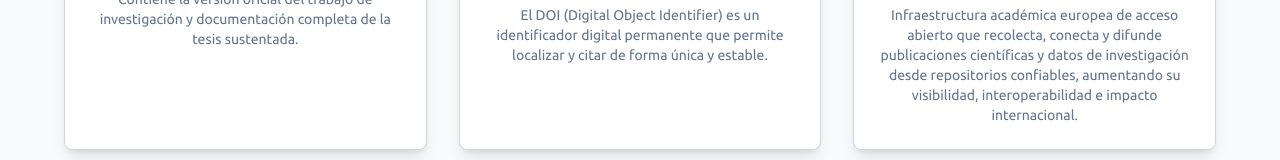
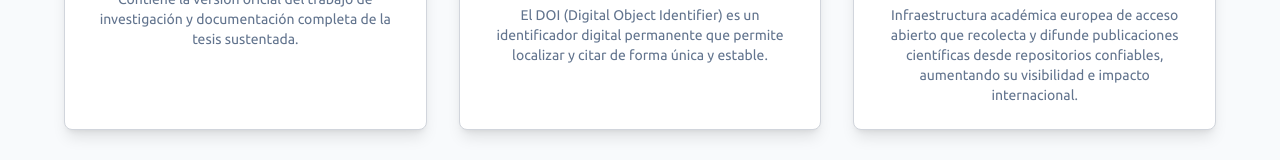
Before and after one commit to calvocobos/Expo, a website with bundled scripts: page index.html in a window 1280 px wide. Shown: the part 6779-6939 px from the top of the page. Built offline with nearby package versions, Linux system fonts and the light colour scheme; files whose address does not match are found by name.

Commit message:
visitas y descargas

```diff
--- a/index.html
+++ b/index.html
@@ -1254,7 +1254,7 @@
           <h3 class="text-lg font-semibold text-slate-800 dark:text-white mb-1">Open Aire</h3>
           <p class="text-slate-600 dark:text-slate-300 text-sm mb-2">Recolección de la tesis</p>
           <p class="text-slate-500 dark:text-slate-400 text-sm">
-            Infraestructura académica europea de acceso abierto que recolecta, conecta y difunde publicaciones científicas y datos de investigación desde repositorios confiables, aumentando su visibilidad, interoperabilidad e impacto internacional.
+            Infraestructura académica europea de acceso abierto que recolecta y difunde publicaciones científicas desde repositorios confiables, aumentando su visibilidad e impacto internacional.
           </p>
         </li>
 
```
